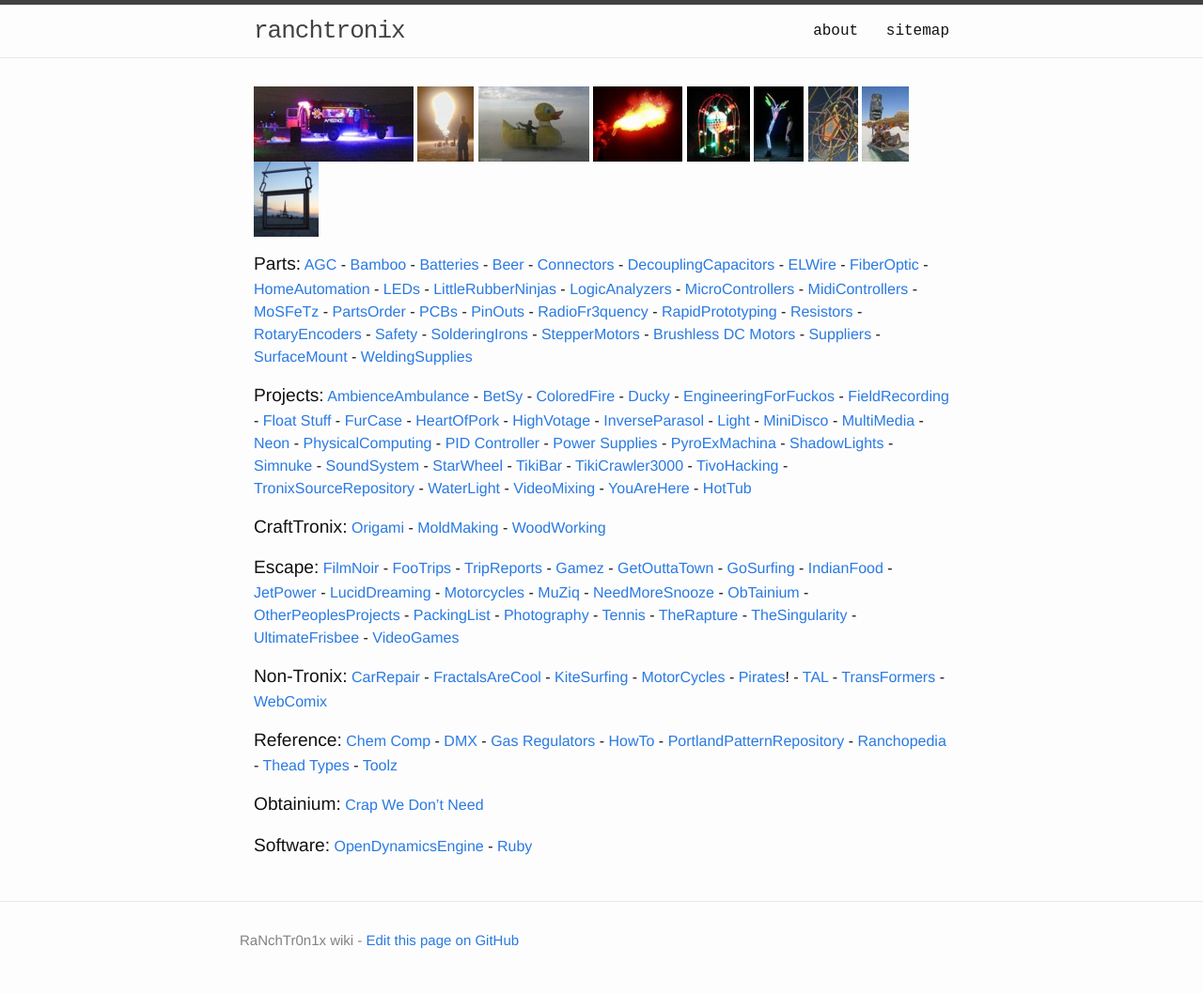
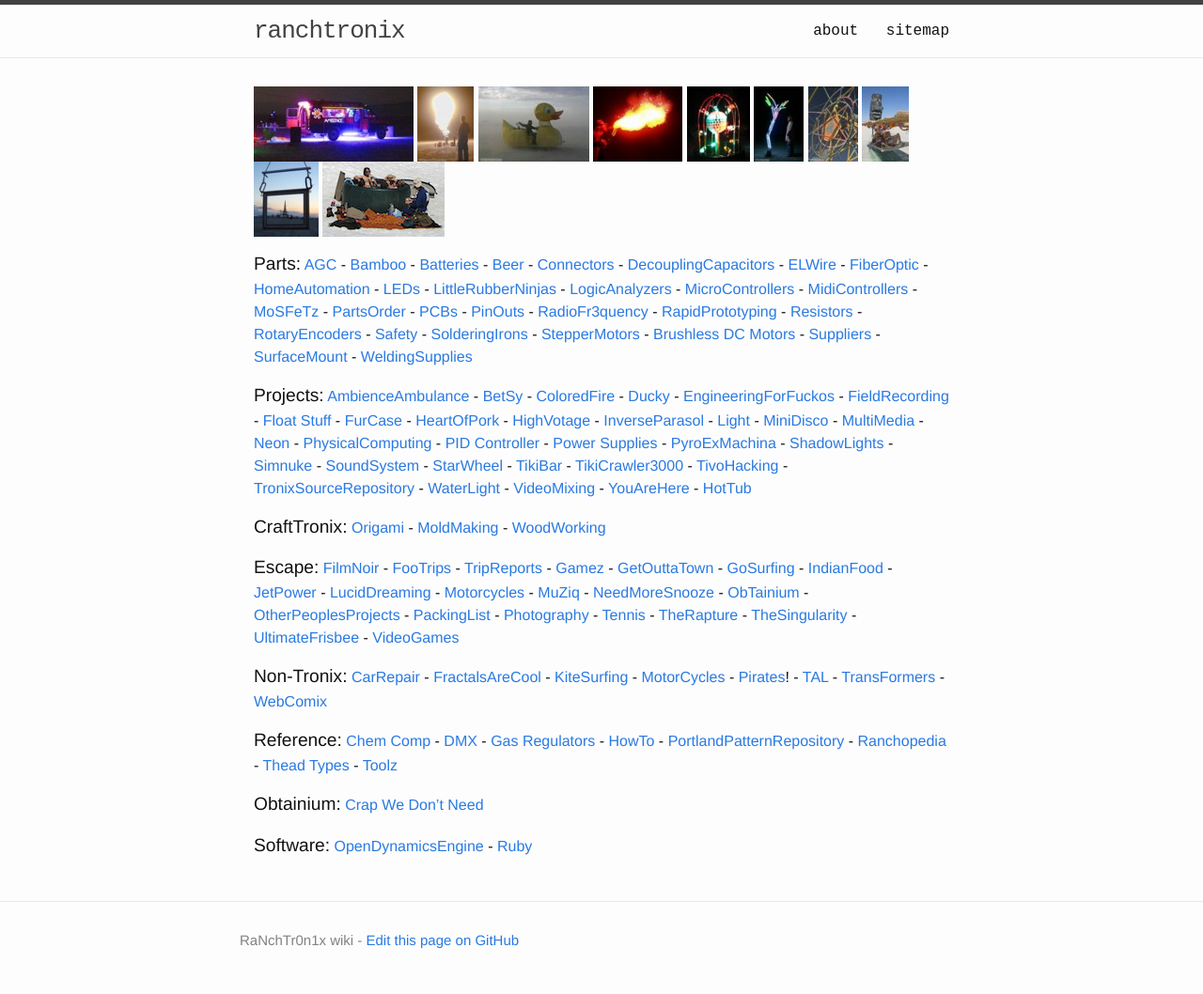
Before and after one commit to rajbot/ranchtronix, a Jekyll site: the page built from index.md, in a window 1280 px wide. Shown: the whole page at 94% size. Built offline with Jekyll 4.4.1, drawn with Linux system fonts in a browser that asks for light colours.

Commit message:
Add snowtub thumbnail

```diff
--- a/index.md
+++ b/index.md
@@ -13,6 +13,8 @@ layout: default
 <a href="StarWheel.html">![starthumb.jpg]({{ site.baseurl }}/images/starthumb.jpg)</a>
 <a href="TikiCrawler3000.html">![tikithumb2.jpg]({{ site.baseurl }}/images/tikithumb2.jpg)</a>
 <a href="YouAreHere.html">![youthumb.jpg]({{ site.baseurl }}/images/youthumb.jpg)</a>
+<a href="HotTub.html">![snowtub_thumb.jpg]({{ site.baseurl }}/images/snowtub_thumb.jpg)</a>
+
 
 <big>Parts:</big>
 [AGC](AGC.html) - [Bamboo](Bamboo.html) - [Batteries](Batteries.html) - [Beer](Beer.html) - [Connectors](Connectors.html) - [DecouplingCapacitors](DecouplingCapacitors.html) - [ELWire](ELWire.html) - [FiberOptic](FiberOptic.html) - [HomeAutomation](HomeAutomation.html) - [LEDs](LEDs.html) - [LittleRubberNinjas](LittleRubberNinjas.html) - [LogicAnalyzers](LogicAnalyzers.html) - [MicroControllers](MicroControllers.html) - [MidiControllers](MidiControllers.html) - [MoSFeTz](MoSFeTz.html) - [PartsOrder](PartsOrder.html) - [PCBs](PCBs.html) - [PinOuts](PinOuts.html) - [RadioFr3quency](RadioFr3quency.html) - [RapidPrototyping](RapidPrototyping.html) - [Resistors](Resistors.html) - [RotaryEncoders](RotaryEncoders.html) - [Safety](Safety.html) - [SolderingIrons](SolderingIrons.html) - [StepperMotors](StepperMotors.html) - [Brushless DC Motors](Brushless_DC_Motors.html) - [Suppliers](Suppliers.html) -  [SurfaceMount](SurfaceMount.html) - [WeldingSupplies](WeldingSupplies.html)
```
